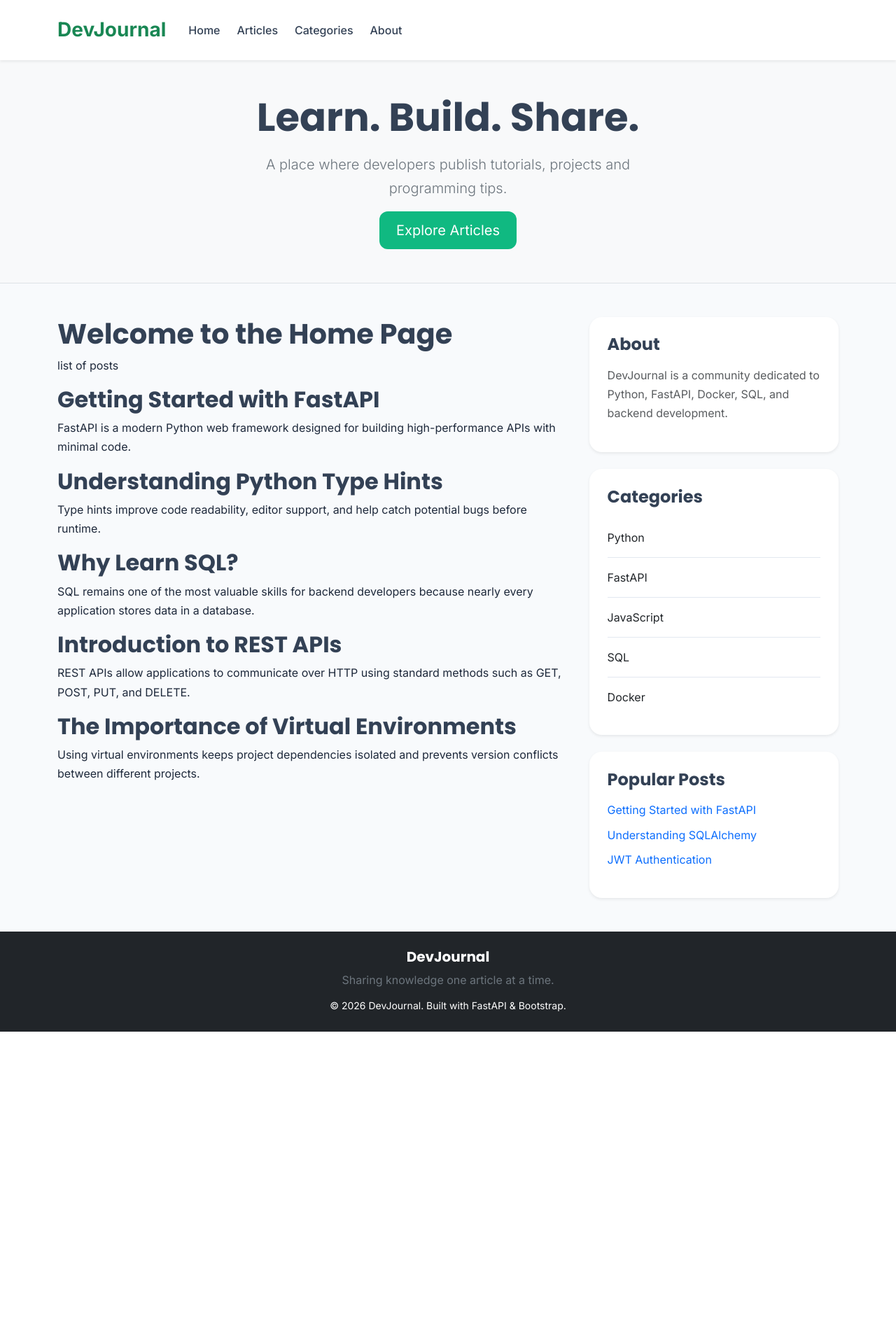
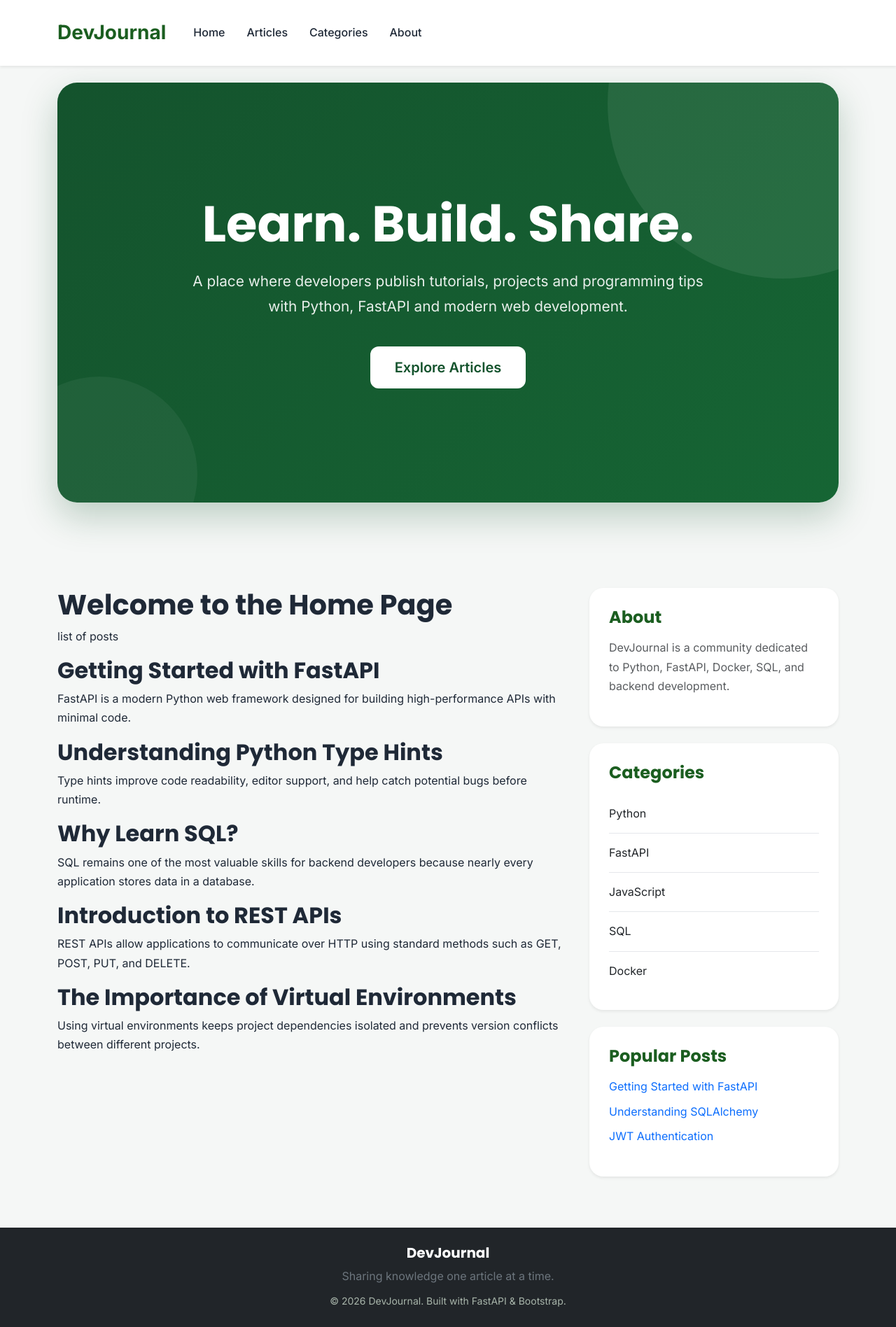
Before and after one commit to ilyasouerdi/Blog, a FastAPI app: page / in a window 1280 px wide. Shown: the whole page at 70% size. Before the commit the page ends 1474 px from the top, so only its background shows below. Run offline with FastAPI, Linux system fonts and the light colour scheme.

Commit message:
fixed the hero section of the layout

```diff
--- a/static/css/main.css
+++ b/static/css/main.css
@@ -1,197 +1,260 @@
-/* ==========================
-   Google Font Variables
-========================== */
+/* =========================
+   VARIABLES
+========================= */
 
-:root {
-    --primary: #10b981;
-    --primary-dark: #059669;
-    --secondary: #334155;
+:root{
 
-    --background: #f8fafc;
-    --surface: #ffffff;
+    --primary:#1B5E20;
+    --primary-dark:#124217;
+    --primary-light:#2E7D32;
 
-    --text: #1e293b;
-    --muted: #64748b;
+    --background:#F5F7F6;
+    --surface:#FFFFFF;
 
-    --border: #e2e8f0;
+    --text:#1F2937;
+    --muted:#6B7280;
 
-    --shadow: 0 10px 25px rgba(0,0,0,.06);
+    --border:#E5E7EB;
+
+    --shadow:0 12px 35px rgba(0,0,0,.08);
+    --shadow-hover:0 18px 45px rgba(0,0,0,.12);
+
+    --radius:20px;
 }
 
 
-/* ==========================
-   Global
-========================== */
+/* =========================
+   GLOBAL
+========================= */
+
+*{
+    margin:0;
+    padding:0;
+    box-sizing:border-box;
+}
 
 body{
-    background: var(--background);
-    color: var(--text);
 
-    font-family: "Inter", sans-serif;
+    background:var(--background);
+
+    color:var(--text);
+
+    font-family:"Inter",sans-serif;
+
     line-height:1.7;
 }
 
 h1,h2,h3,h4,h5,h6{
+
     font-family:"Poppins",sans-serif;
+
     font-weight:700;
-    color:var(--secondary);
 }
 
 a{
+
     text-decoration:none;
+
     transition:.25s;
 }
 
-a:hover{
-    color:var(--primary);
-}
 
-
-/* ==========================
-   Navbar
-========================== */
+/* =========================
+   NAVBAR
+========================= */
 
 .navbar{
-    padding:.9rem 0;
+
+    background:white !important;
+
+    padding:18px 0;
+
+    box-shadow:0 5px 20px rgba(0,0,0,.05);
 }
 
 .navbar-brand{
-    font-size:1.8rem;
+
+    color:var(--primary)!important;
+
+    font-size:2rem;
+
     font-weight:700;
 }
 
 .nav-link{
-    color:var(--secondary)!important;
+
+    color:var(--text)!important;
+
+    margin-left:15px;
+
     font-weight:500;
-    margin-left:.5rem;
 }
 
 .nav-link:hover{
+
     color:var(--primary)!important;
 }
 
-
 /* ==========================
-   Hero
+   HERO
 ========================== */
 
-section{
-    background:white;
+.hero-section{
+
+    background: linear-gradient(
+        135deg,
+        #14532D,
+        #166534
+    );
+
+    border-radius:28px;
+
+    padding:120px 80px;
+
+    min-height:600px;
+
+    display:flex;
+
+    align-items:center;
+
+    justify-content:center;
+
+    position:relative;
+
+    overflow:hidden;
+
+    box-shadow:0 20px 50px rgba(20,83,45,.25);
+
+    margin-bottom:50px;
 }
 
-section h1{
-    font-size:3.2rem;
+.hero-section::before{
+
+    content:"";
+
+    position:absolute;
+
+    width:500px;
+    height:500px;
+
+    border-radius:50%;
+
+    background:rgba(255,255,255,.08);
+
+    top:-220px;
+    right:-170px;
 }
 
-section p{
-    max-width:650px;
-    margin:auto;
+.hero-section::after{
+
+    content:"";
+
+    position:absolute;
+
+    width:280px;
+    height:280px;
+
+    border-radius:50%;
+
+    background:rgba(255,255,255,.05);
+
+    bottom:-100px;
+    left:-80px;
 }
 
+.hero-content{
 
-/* ==========================
-   Buttons
-========================== */
+    position:relative;
 
-.btn-success{
+    z-index:2;
 
-    background:var(--primary);
+    max-width:750px;
+
+    text-align:center;
+}
+
+.hero-content h1{
+
+    color:white;
+
+    font-size:4.5rem;
+
+    font-weight:700;
+
+    line-height:1.1;
+
+    margin-bottom:25px;
+}
+
+.hero-content p{
+
+    color:rgba(255,255,255,.9);
+
+    font-size:1.3rem;
+
+    margin-bottom:40px;
+}
+
+.hero-content .btn{
+
+    background:white;
+
+    color:#14532D;
+
     border:none;
+
+    padding:15px 35px;
 
     border-radius:12px;
 
-    padding:.75rem 1.5rem;
+    font-weight:600;
+
+    transition:.3s;
 }
 
-.btn-success:hover{
+.hero-content .btn:hover{
 
-    background:var(--primary-dark);
+    background:#F3F4F6;
 
-    transform:translateY(-2px);
+    transform:translateY(-3px);
 }
 
-.btn-outline-success{
+/* =========================
+   POSTS
+========================= */
 
-    border-radius:12px;
-}
+.article{
 
+    background:white;
 
-/* ==========================
-   Cards
-========================== */
+    border-radius:var(--radius);
 
-.card{
+    padding:30px;
 
-    border:none;
-
-    border-radius:18px;
+    margin-bottom:25px;
 
     box-shadow:var(--shadow);
 
     transition:.3s;
 }
 
-.card:hover{
+.article:hover{
 
-    transform:translateY(-6px);
+    transform:translateY(-5px);
 
-    box-shadow:0 15px 35px rgba(0,0,0,.08);
-}
-
-.card-body{
-
-    padding:1.6rem;
-}
-
-
-/* ==========================
-   Sidebar
-========================== */
-
-.list-group-item{
-
-    border:none;
-
-    border-bottom:1px solid var(--border);
-
-    padding:.9rem 0;
-
-    background:transparent;
-}
-
-.list-group-item:last-child{
-
-    border:none;
-}
-
-
-/* ==========================
-   Blog Posts
-========================== */
-
-.article{
-
-    background:white;
-
-    padding:30px;
-
-    border-radius:18px;
-
-    margin-bottom:25px;
-
-    box-shadow:var(--shadow);
+    box-shadow:var(--shadow-hover);
 }
 
 .article-title{
 
-    color:var(--secondary);
+    color:var(--primary);
 
-    font-size:1.8rem;
+    font-size:1.9rem;
 }
 
 .article-title:hover{
 
-    color:var(--primary);
+    color:var(--primary-dark);
 }
 
 .article-meta{
@@ -209,13 +272,105 @@ section p{
 }
 
 
-/* ==========================
-   Footer
-========================== */
+/* =========================
+   SIDEBAR
+========================= */
+
+.card{
+
+    border:none;
+
+    border-radius:var(--radius);
+
+    box-shadow:var(--shadow);
+
+    margin-bottom:25px;
+
+    transition:.3s;
+}
+
+.card:hover{
+
+    transform:translateY(-4px);
+
+    box-shadow:var(--shadow-hover);
+}
+
+.card-body{
+
+    padding:28px;
+}
+
+.card h4{
+
+    color:var(--primary);
+
+    margin-bottom:20px;
+}
+
+.list-group-item{
+
+    border:none;
+
+    border-bottom:1px solid var(--border);
+
+    padding:14px 0;
+
+    background:none;
+}
+
+.list-group-item:last-child{
+
+    border-bottom:none;
+}
+
+
+/* =========================
+   BUTTONS
+========================= */
+
+.btn-success{
+
+    background:var(--primary);
+
+    border:none;
+
+    border-radius:12px;
+}
+
+.btn-success:hover{
+
+    background:var(--primary-dark);
+}
+
+.btn-outline-success{
+
+    color:var(--primary);
+
+    border-color:var(--primary);
+
+    border-radius:12px;
+}
+
+.btn-outline-success:hover{
+
+    background:var(--primary);
+
+    color:white;
+}
+
+
+/* =========================
+   FOOTER
+========================= */
 
 footer{
 
-    margin-top:70px;
+    background:#132A18 !important;
+
+    margin-top:60px;
+
+    padding:50px 0;
 }
 
 footer h5{
@@ -223,16 +378,26 @@ footer h5{
     color:white;
 }
 
+footer p{
 
-/* ==========================
-   Forms
-========================== */
+    color:#C8D5CA;
+}
+
+footer small{
+
+    color:#A8B5AA;
+}
+
+
+/* =========================
+   FORMS
+========================= */
 
 .form-control{
 
     border-radius:12px;
 
-    padding:.8rem;
+    padding:14px;
 
     border:1px solid var(--border);
 }
--- a/templates/layout.html
+++ b/templates/layout.html
@@ -87,26 +87,32 @@ About
 </header>
 
 
-<section class="bg-light py-5 border-bottom">
+<section class="py-4">
+    <div class="container">
 
-<div class="container text-center">
+        <div class="hero-section">
 
-<h1 class="display-4 fw-bold mb-3">
+            <div class="hero-content">
+
+                <h1>
                     Learn. Build. Share.
                 </h1>
 
-<p class="lead text-secondary">
+                <p>
                     A place where developers publish tutorials,
-projects and programming tips.
+                    projects and programming tips with Python,
+                    FastAPI and modern web development.
                 </p>
 
-<a href="#posts"
-class="btn btn-success btn-lg mt-3">
+                <a href="#" class="btn btn-light btn-lg">
                     Explore Articles
                 </a>
 
             </div>
 
+        </div>
+
+    </div>
 </section>
 
 
```
Also changed, not shown: other parts of static/css/main.css (+33 -27 lines). Lines whose indentation alone changed are shown as unchanged.
